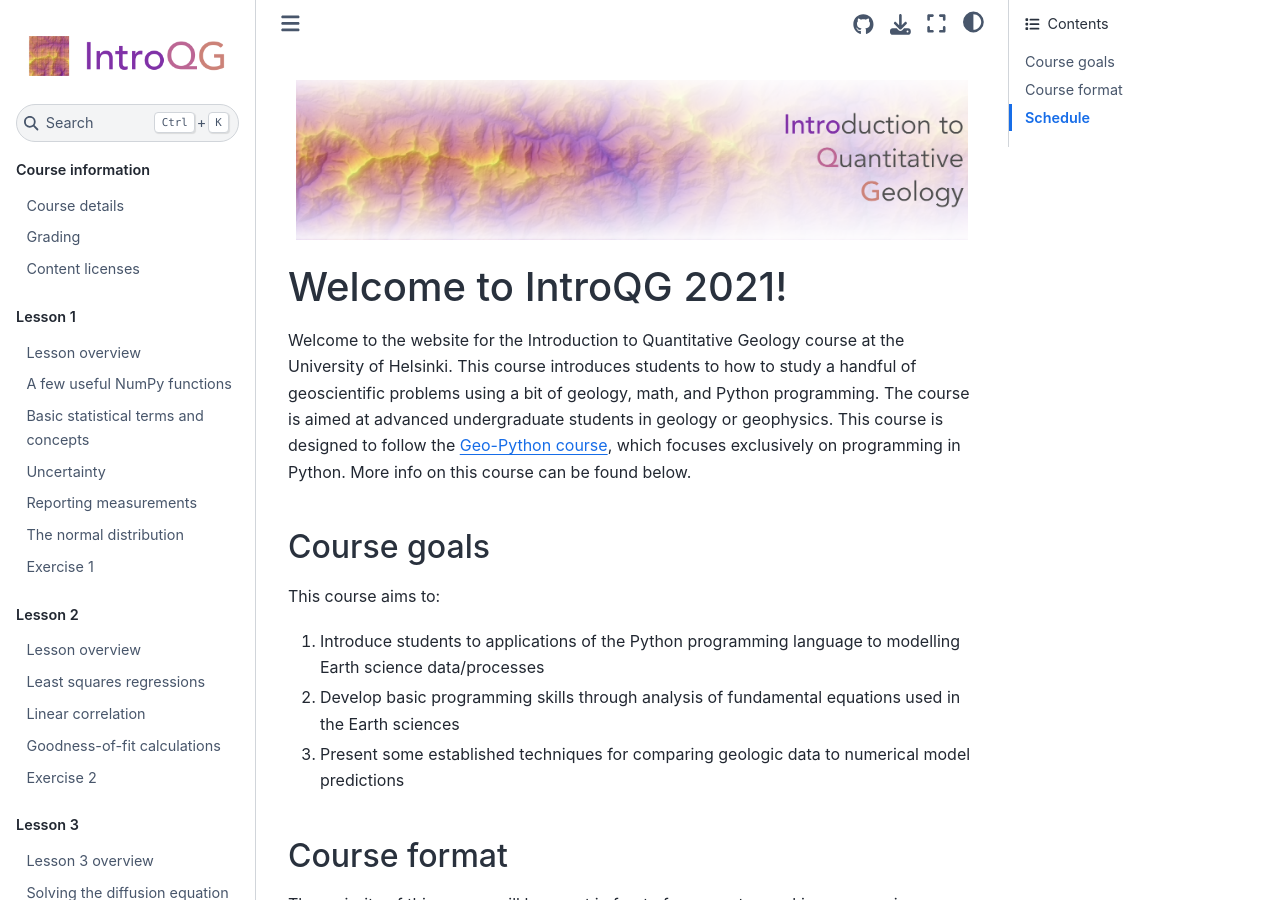
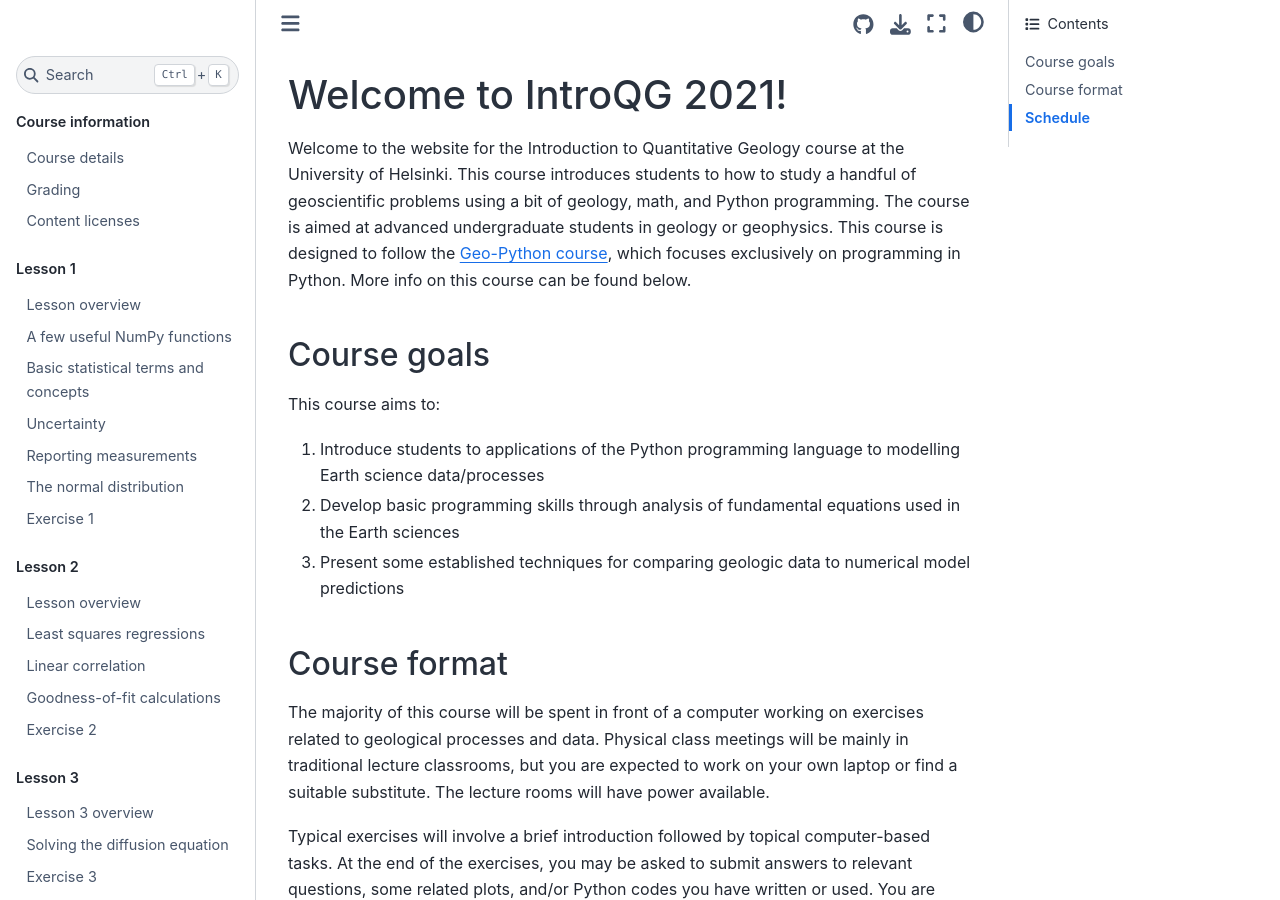
Before and after one commit to IntroQG/site, a Sphinx documentation site: the page built from source/index.rst, in a window 1280 px wide and 900 px high. Built offline with Sphinx 7.4.7 and the Sphinx Book theme 1.1.4, drawn with Linux system fonts in a browser that asks for light colours.

Commit message:
Hide images to force rebuild with correct versions

```diff
--- a/source/conf.py
+++ b/source/conf.py
@@ -85,7 +85,8 @@ html_theme = 'sphinx_book_theme'
 #html_logo = ''
 html_title = ''
 
-html_logo = 'img/introqg-small.png'
+#html_logo = 'img/introqg-small.png'
+html_logo = ''
 
 # Add last modified to all pages
 html_last_updated_fmt = ""
--- a/source/index.rst
+++ b/source/index.rst
@@ -1,7 +1,8 @@
 .. Introduction to Quantitative Geology documentation master file, created by
    sphinx-quickstart on Mon Oct 22 15:25:21 2018.
 
-.. figure:: img/banner/introqg-landing-page.png
+..
+    .. figure:: img/banner/introqg-landing-page.png
 
 Welcome to IntroQG 2021!
 ========================
```
